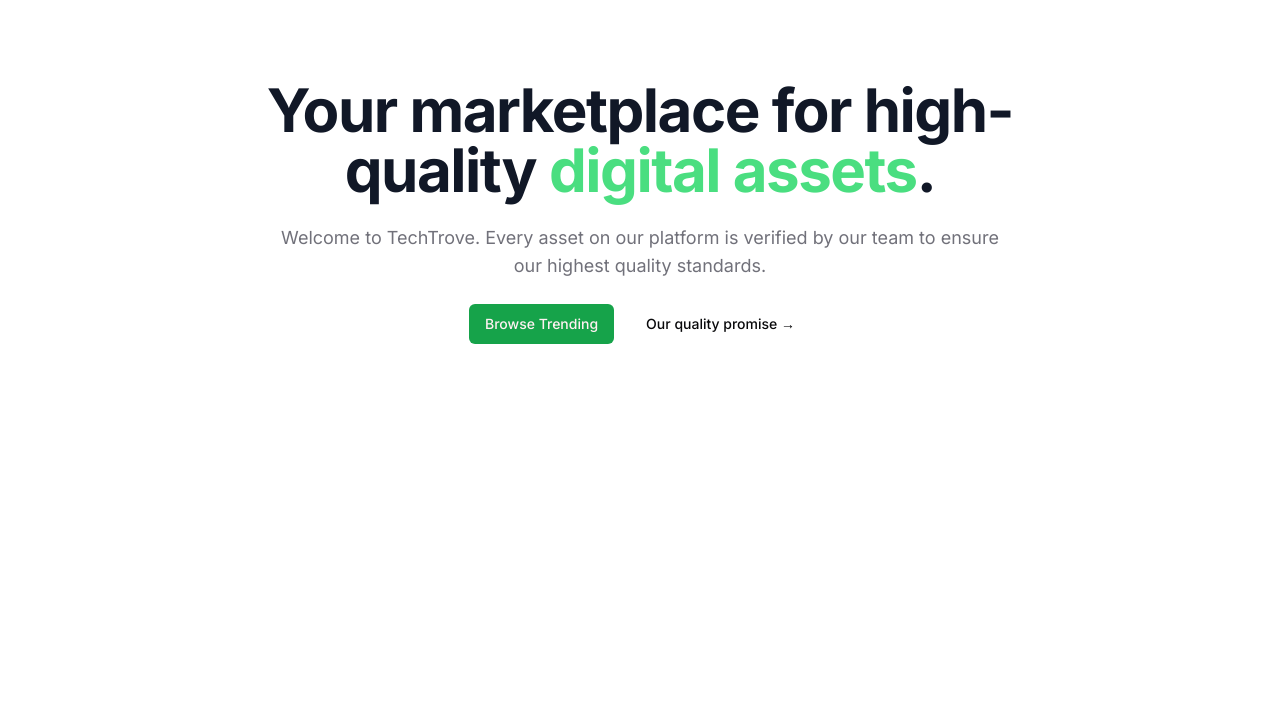
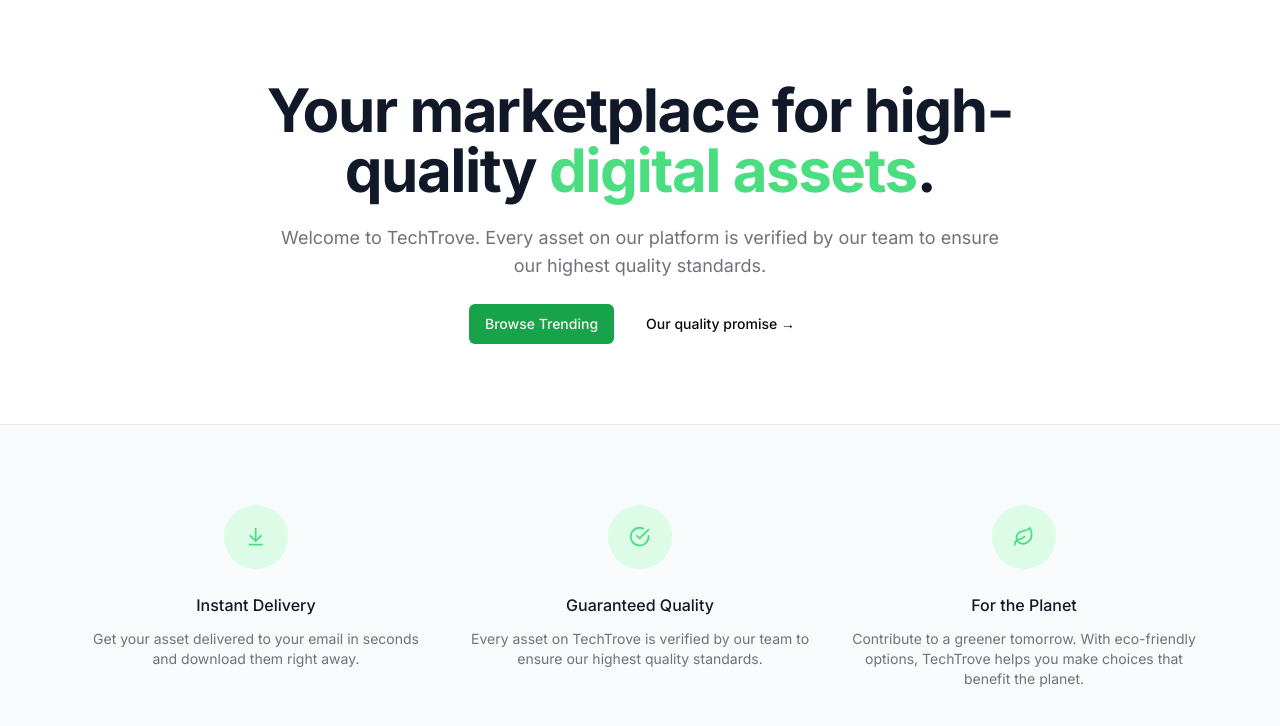
Before and after one commit to valonmulolli/tech-trove, a Next.js app: page / in a window 1280 px wide. Shown: the top 726 px of the page. Built offline with nearby package versions, Linux system fonts and the light colour scheme.

Commit message:
perks section

```diff
--- a/src/app/page.tsx
+++ b/src/app/page.tsx
@@ -1,9 +1,32 @@
 import MaxWidthWrapper from '@/components/MaxWidthWrapper';
 import { Button, buttonVariants } from '@/components/ui/button';
+import { ArrowDownToLine, CheckCircle, Leaf } from 'lucide-react';
 import Link from 'next/link';
+
+const perks = [
+	{
+		name: 'Instant Delivery',
+		Icon: ArrowDownToLine,
+		description:
+			'Get your asset delivered to your email in seconds and download them right away.',
+	},
+	{
+		name: 'Guaranteed Quality',
+		Icon: CheckCircle,
+		description:
+			'Every asset on TechTrove is verified by our team to ensure our highest quality standards.',
+	},
+	{
+		name: 'For the Planet',
+		Icon: Leaf,
+		description:
+			'Contribute to a greener tomorrow. With eco-friendly options, TechTrove helps you make choices that benefit the planet.',
+	},
+];
 
 export default function Home() {
 	return (
+		<>
 			<MaxWidthWrapper>
 				<div className='py-20 mx-auto text-center flex flex-col items-center max-w-3xl'>
 					<h1 className='text-4xl font-bold tracking-tight text-gray-900 sm:text-6xl'>
@@ -21,6 +44,37 @@
 						<Button variant='ghost'>Our quality promise &rarr;</Button>
 					</div>
 				</div>
+
+				{/* TODO: list products */}
 			</MaxWidthWrapper>
+
+			<section className='border-t border-gray-200 bg-gray-50'>
+				<MaxWidthWrapper className='py-20'>
+					<div className='grid grid-cols-1 gap-y-12 sm:grid-cols-2 sm:gap-x-6 lg:grid-cols-3 lg:gap-x-8 lg:gap-y-0'>
+						{perks.map((perk) => (
+							<div
+								key={perk.name}
+								className='text-center md:flex md:items-start md:text-left lg:block lg:text-center'
+							>
+								<div className='md:flex-shrink-0 flex justify-center'>
+									<div className='h-16 w-16 flex items-center justify-center rounded-full bg-green-100 text-green-400 '>
+										{<perk.Icon className='w-1/3 h-1/3' />}
+									</div>
+								</div>
+
+								<div className='mt-6 md:ml-4 lg:ml-0 lg:mt-6'>
+									<h3 className='text-base font-medium text-gray-900'>
+										{perk.name}
+									</h3>
+									<p className='mt-3 text-sm text-muted-foreground'>
+										{perk.description}
+									</p>
+								</div>
+							</div>
+						))}
+					</div>
+				</MaxWidthWrapper>
+			</section>
+		</>
 	);
 }
```
Lines whose indentation alone changed are shown as unchanged.
